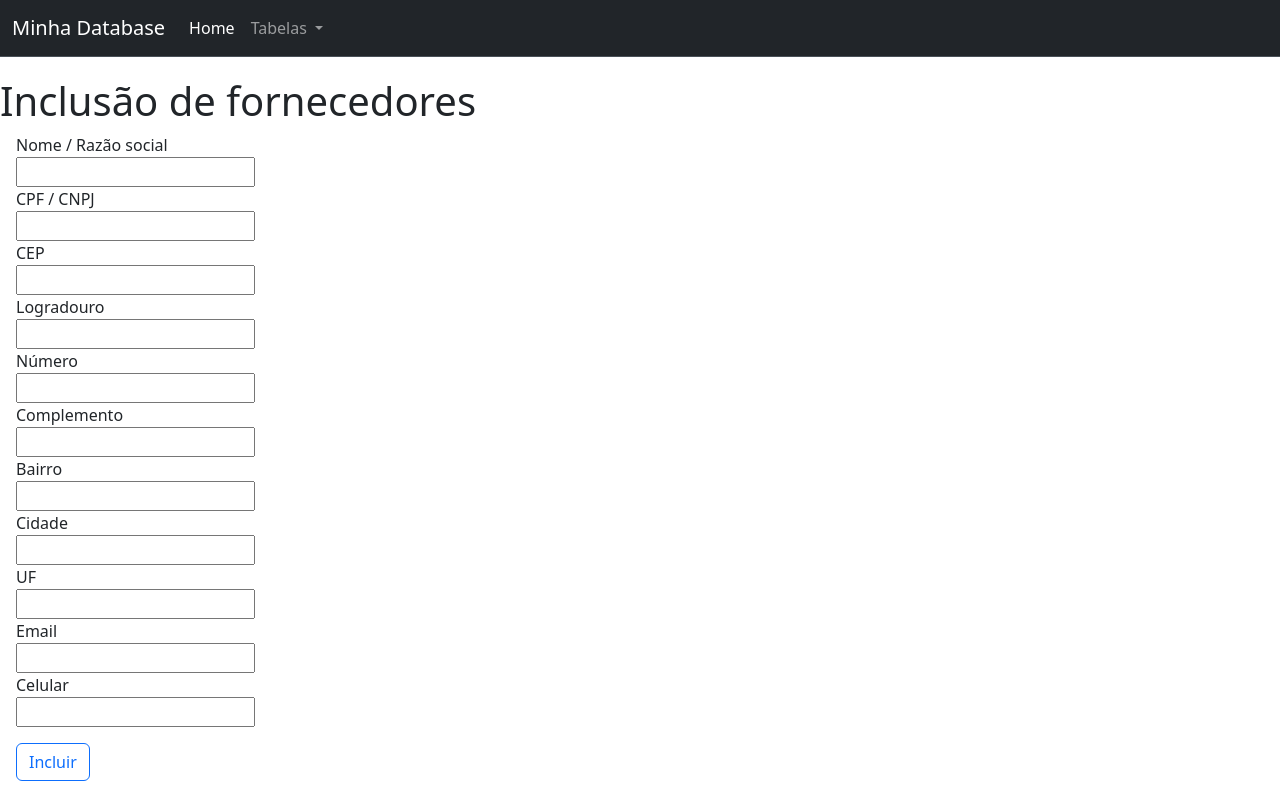
After one commit to gothwavy/Database-com-PHP, a PHP site: page /incluir_fornecedores.php in a window 1280 px wide. The commit adds this page. Run offline with PHP 8.4, Linux system fonts and the light colour scheme.

Commit message:
Add files via upload

```diff
--- a/loja/_editar_categoria.php
+++ b/loja/_editar_categoria.php
@@ -1,9 +1,12 @@
 <?php
 include 'conexao.php';
 $id_categoria = $_POST['id_categoria'];
+$item_categoria = $_POST['item_categoria'];
 $desc_categoria = $_POST['desc_categoria'];
-$sql = "UPDATE categorias SET desc_categoria = '$desc_categoria' WHERE categorias.id_categoria = $id_categoria";
+$sql = "UPDATE categorias SET item_categoria = '$item_categoria' WHERE categorias.id_categoria = $id_categoria";
+$sql2 = "UPDATE categorias SET desc_categoria = '$desc_categoria' WHERE categorias.id_categoria = $id_categoria";
 $inserir = mysqli_query($conexao, $sql);
+$inserir2 = mysqli_query($conexao, $sql2);
 ?>
 <center>
   <h4>categoria alterada com sucesso</h4>
--- a/loja/_incluir_categorias.php
+++ b/loja/_incluir_categorias.php
@@ -1,7 +1,8 @@
 <?php
 include 'conexao.php';
+$item_categoria = $_POST['item_categoria'];
 $desc_categoria = $_POST['desc_categoria'];
-$sql = "INSERT INTO categorias (desc_categoria) VALUES ('$desc_categoria')";
+$sql = "INSERT INTO `categorias` (`id_categoria`, `item_categoria`, `desc_categoria`) VALUES (NULL, '$item_categoria', '$desc_categoria')";
 $inserir = mysqli_query($conexao, $sql);
 ?>
 <center>
--- /dev/null
+++ b/loja/incluir_fornecedores.php
@@ -0,0 +1,44 @@
+<html>
+
+<head>
+  <title>Inclusão de fornecedores</title>
+  <link href="https://cdn.jsdelivr.net/npm/bootstrap@5.3.3/dist/css/bootstrap.min.css" rel="stylesheet"
+    integrity="sha384-QWTKZyjpPEjISv5WaRU9OFeRpok6YctnYmDr5pNlyT2bRjXh0JMhjY6hW+ALEwIH" crossorigin="anonymous">
+</head>
+
+<body>
+  <?php
+  include('menu.php');
+  ?>
+  <h1>Inclusão de fornecedores</h1>
+  <form class="fornecedor" action="_incluir_fornecedores.php" method="post">
+    <label>Nome / Razão social</label>
+    <input class="inputbreak" type="text" name="nome_fornecedor" required>
+    <label>CPF / CNPJ</label>
+    <input class="inputbreak" type="text" name="cpf_cnpj" pattern="{11}" required>
+    <label>CEP</label>
+    <input class="inputbreak" type="text" name="cep" required>
+    <label>Logradouro</label>
+    <input class="inputbreak" type="text" name="logradouro" required>
+    <label>Número</label>
+    <input class="inputbreak" type="text" name="numero" required>
+    <label>Complemento</label>
+    <input class="inputbreak" type="text" name="complemento">
+    <label>Bairro</label>
+    <input class="inputbreak" type="text" name="bairro" required>
+    <label>Cidade</label>
+    <input class="inputbreak" type="text" name="cidade" required>
+    <label>UF</label>
+    <input class="inputbreak" type="text" name="uf" required>
+    <label>Email</label>
+    <input class="inputbreak" type="email" name="email" required>
+    <label>Celular</label>
+    <input class="inputbreak" type="number" name="celular" required>
+    <button type="submit" class="btn btn-outline-primary">Incluir</button>
+  </form>
+  <script src="https://cdn.jsdelivr.net/npm/bootstrap@5.3.3/dist/js/bootstrap.bundle.min.js"
+    integrity="sha384-YvpcrYf0tY3lHB60NNkmXc5s9fDVZLESaAA55NDzOxhy9GkcIdslK1eN7N6jIeHz"
+    crossorigin="anonymous"></script>
+</body>
+
+</html>
--- /dev/null
+++ b/loja/menu.php
@@ -0,0 +1,57 @@
+<!-- menu.php -->
+
+<style>
+  #navbar {
+    margin-bottom: 20px;
+  }
+
+  #btnincluir {
+    margin: 0 0 20px 20px;
+    padding: 0.8em 3.5em;
+  }
+
+  .inputbreak {
+    display: flex;
+    margin-left: 1em;
+  }
+
+  .fornecedor label {
+    margin-left: 1em;
+  }
+
+  .fornecedor button {
+    margin: 1em 0 0 1em;
+  }
+
+  .valores th,
+  .valores td {
+    text-align: center;
+  }
+</style>
+
+<nav id="navbar" class="navbar navbar-expand-lg navbar bg-dark border-bottom border-body" data-bs-theme="dark">
+  <div class="container-fluid">
+    <a class="navbar-brand" href="#">Minha Database</a>
+    <button class="navbar-toggler" type="button" data-bs-toggle="collapse" data-bs-target="#navbarNavDropdown"
+      aria-controls="navbarNavDropdown" aria-expanded="false" aria-label="Toggle navigation">
+      <span class="navbar-toggler-icon"></span>
+    </button>
+    <div class="collapse navbar-collapse" id="navbarNavDropdown">
+      <ul class="navbar-nav">
+        <li class="nav-item">
+          <a class="nav-link active" aria-current="page" href="index.php">Home</a>
+        </li>
+        <li class="nav-item dropdown">
+          <a class="nav-link dropdown-toggle" href="#" role="button" data-bs-toggle="dropdown" aria-expanded="false">
+            Tabelas
+          </a>
+          <ul class="dropdown-menu">
+            <li><a class="dropdown-item" href="lista_categorias.php">Categorias</a></li>
+            <li><a class="dropdown-item" href="lista_fornecedores.php">Fornecedores</a></li>
+            <li><a class="dropdown-item" href="#">Usuários</a></li>
+          </ul>
+        </li>
+      </ul>
+    </div>
+  </div>
+</nav>
```
Also changed, not shown: loja/_incluir_fornecedores.php (added, +22 -0 lines), loja/editar_categoria.php (+10 -3 lines), loja/incluir_categorias.php (+9 -1 lines), loja/lista_categorias.php (+7 -3 lines), loja/lista_fornecedores.php (added, +111 -0 lines).
